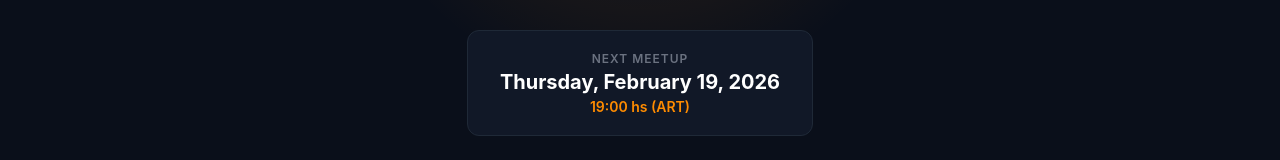
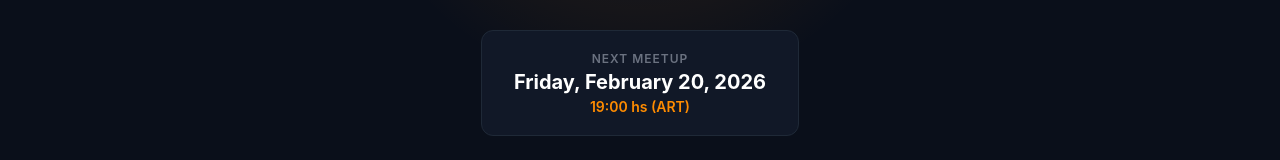
Before and after one commit to lacrypta/openclaw-meetups, a React (Vite) app: page / in a window 1280 px wide. Shown: the part 362-522 px from the top of the page. Built offline with nearby package versions, Linux system fonts and the light colour scheme.

Commit message:
refactor meetup next date

```diff
--- a/src/components/HeroSection.tsx
+++ b/src/components/HeroSection.tsx
@@ -1,11 +1,12 @@
 import { useTranslation } from "../i18n/useTranslation";
 import { useIsMobile } from "../hooks/useMediaQuery";
 import { theme } from "../lib/theme";
+import meetupConfig from "../config/meetup.json";
 
 export function HeroSection() {
   const { t, lang } = useTranslation();
   const isMobile = useIsMobile();
-  const nextDate = new Date(2026, 1, 19, 19, 0, 0, 0); // February is month 1 (0-based)
+  const nextDate = new Date(meetupConfig.nextMeetupDate);
 
   const formattedDate = nextDate.toLocaleDateString(
     lang === "es" ? "es-AR" : "en-US",
--- a/src/components/ScheduleSection.tsx
+++ b/src/components/ScheduleSection.tsx
@@ -1,11 +1,12 @@
 import { useTranslation } from "../i18n/useTranslation";
 import { useIsMobile } from "../hooks/useMediaQuery";
 import { theme } from "../lib/theme";
+import meetupConfig from "../config/meetup.json";
 
 export function ScheduleSection() {
   const { t, lang } = useTranslation();
   const isMobile = useIsMobile();
-  const nextDate = new Date(2026, 1, 19, 19, 0, 0, 0); // February is month 1 (0-based)
+  const nextDate = new Date(meetupConfig.nextMeetupDate);
 
   const formattedDate = nextDate.toLocaleDateString(
     lang === "es" ? "es-AR" : "en-US",
--- /dev/null
+++ b/src/config/meetup.json
@@ -0,0 +1,3 @@
+{
+  "nextMeetupDate": "2026-02-20T19:00:00"
+}
--- a/src/i18n/es.ts
+++ b/src/i18n/es.ts
@@ -40,7 +40,7 @@ export const es: Translations = {
     nextDate: "Proximo encuentro",
     agenda: "Programa tipico",
     welcome: "Bienvenida y novedades",
-    talks: "Lightning talks y demos",
+    talks: "Introducción a OpenClaw",
     workshop: "Taller hands-on con OpenClaw",
     networking: "Networking y debate abierto",
     free: "Gratis y abierto a todos",
```
